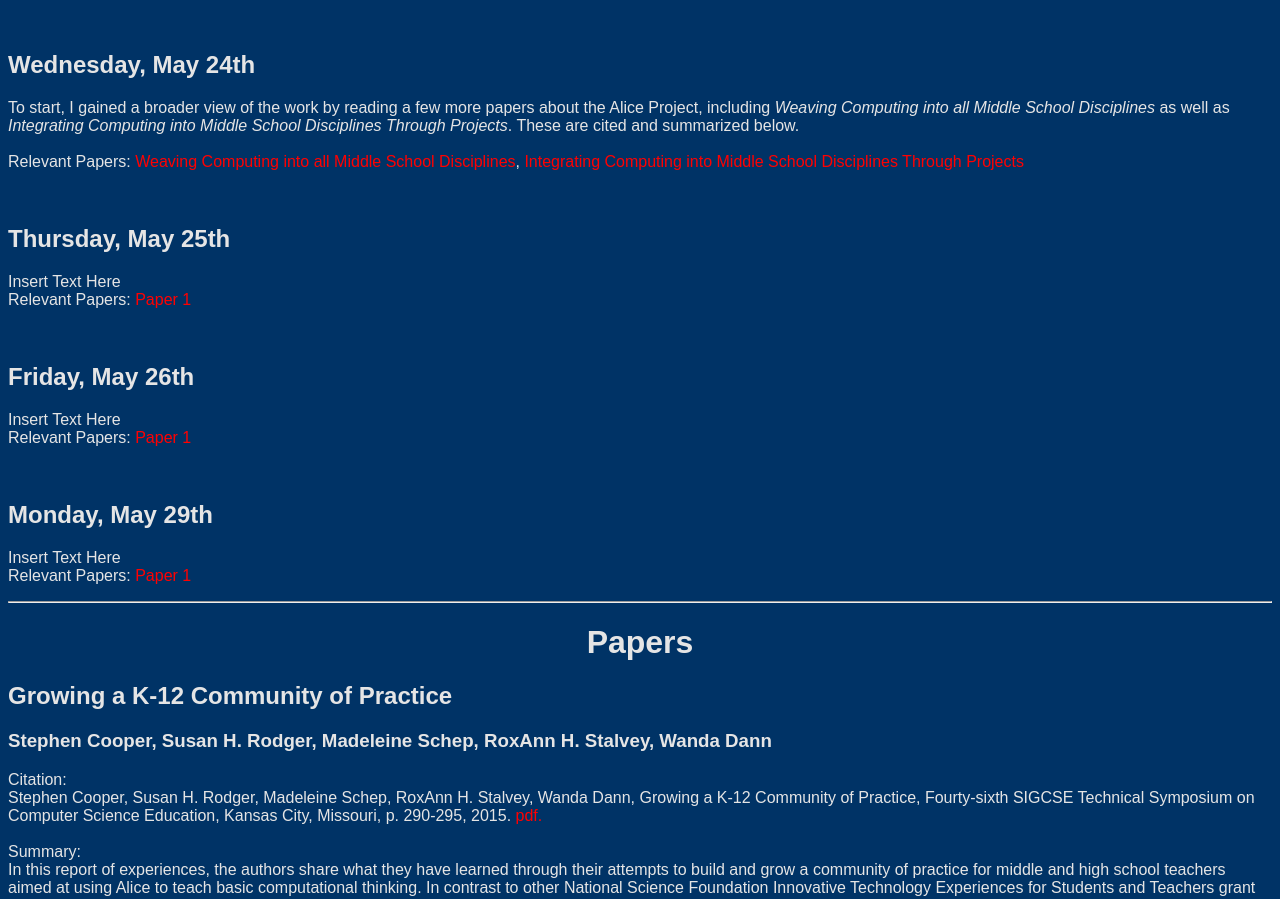
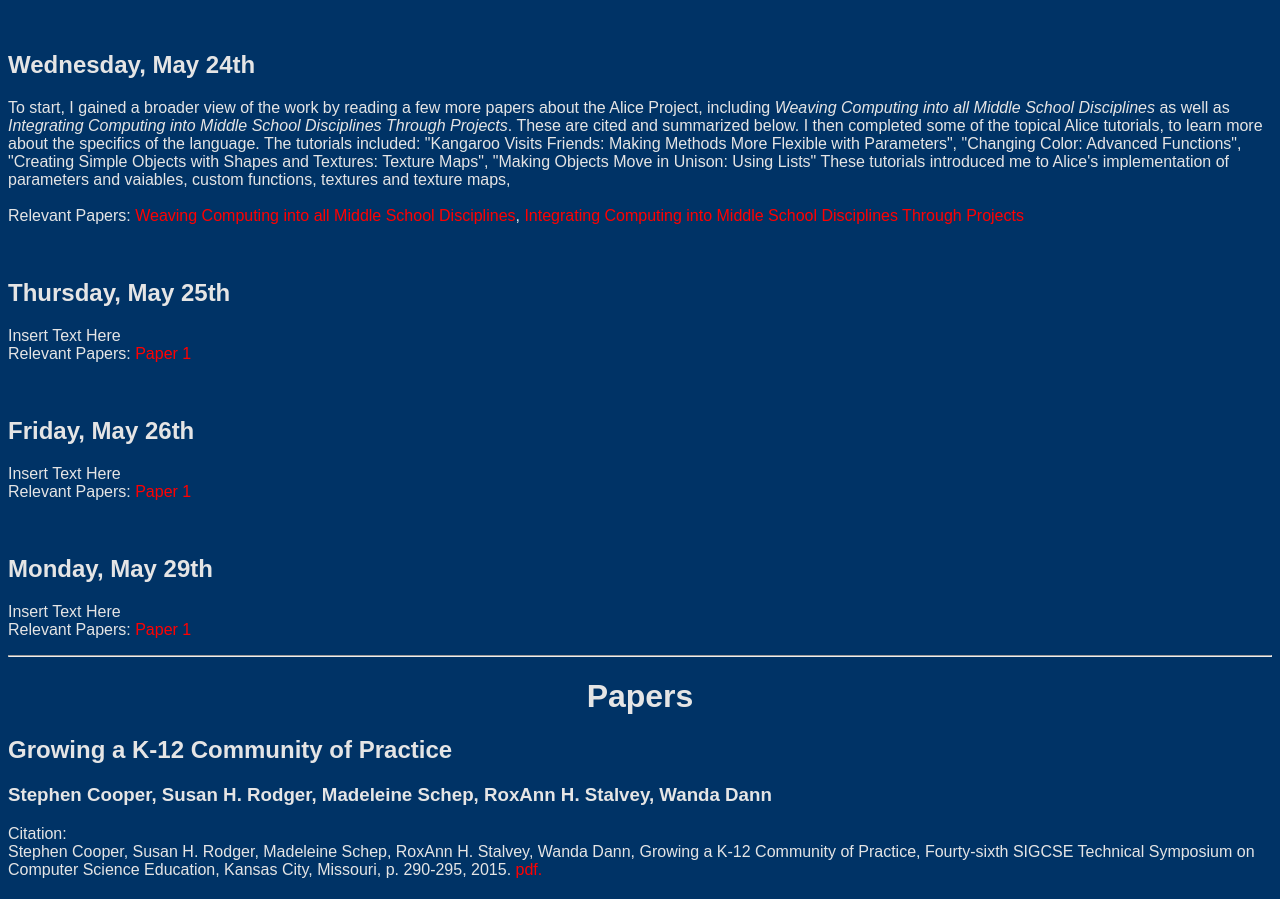
Before and after one commit to jonathonkuo/jonathonkuo.github.io, a plain HTML site: page index.html in a window 1280 px wide. Shown: the part 929-1828 px from the top of the page. Drawn offline with Linux system fonts and the light colour scheme.

Commit message:
Update index.html

```diff
--- a/index.html
+++ b/index.html
@@ -74,7 +74,11 @@ created by previous workshops' teachers to gain a more concrete understanding of
 </h2>
 <p title="Wednesday, May 24th">
 To start, I gained a broader view of the work by reading a few more papers about the Alice Project, including <i>Weaving Computing into all Middle School Disciplines</i> as well as <i>Integrating Computing into Middle School Disciplines Through Projects</i>.
-These are cited and summarized below.
+These are cited and summarized below. I then completed some of the topical Alice tutorials, to learn more about the specifics of the language.
+The tutorials included: "Kangaroo Visits Friends: Making Methods More Flexible with Parameters", "Changing Color: Advanced Functions",
+"Creating Simple Objects with Shapes and Textures: Texture Maps", "Making Objects Move in Unison: Using Lists"
+These tutorials introduced me to Alice's implementation of parameters and vaiables, custom functions, textures and texture maps,
+
   <br>
   <br>
   Relevant Papers: <a href="#P2"title="Summary and Citation"> Weaving Computing into all Middle School Disciplines</a>, <a href = "#P3"title="Summary and Citation">Integrating Computing into Middle School Disciplines Through Projects</a>
```
